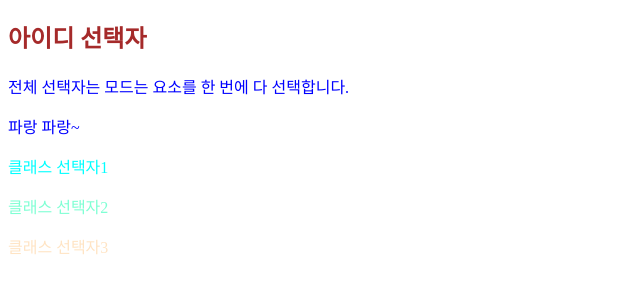
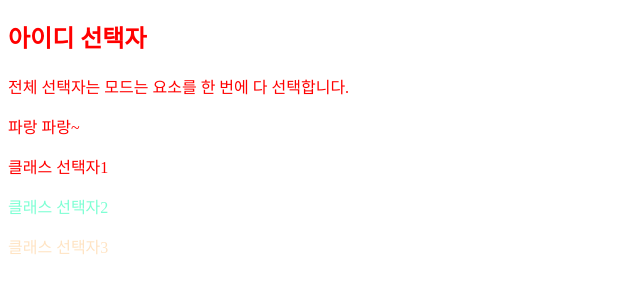
Before and after one commit to chans123123/CSS_Study, a plain HTML site: page myCSS/2/index.html in a window 1280 px wide. Shown: the part 70-364 px from the top of the page, without its empty margins (0-640 px from the left). Drawn offline with Linux system fonts and the light colour scheme.

Commit message:
Update index.html

```diff
--- a/myCSS/2/index.html
+++ b/myCSS/2/index.html
@@ -23,6 +23,9 @@
     }.class_3 { /* 클래스 선택자 */
         color: bisque;
     }
+    p, #identify, .class_1 { /* 그룹 선택자 */
+      color: red;
+    }
   </style>
 </head>
 <body>
```
